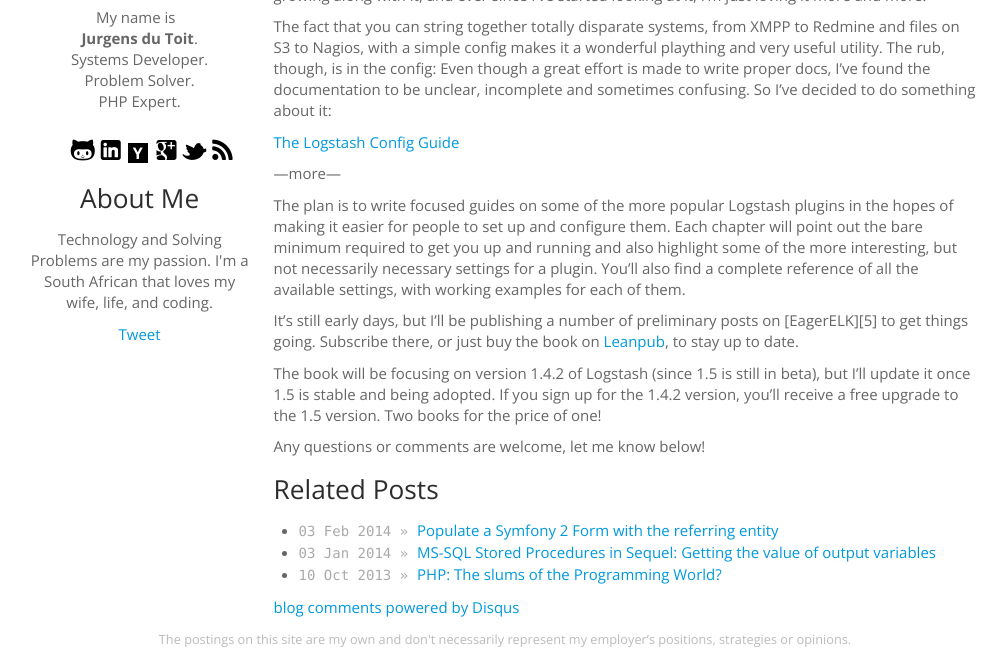
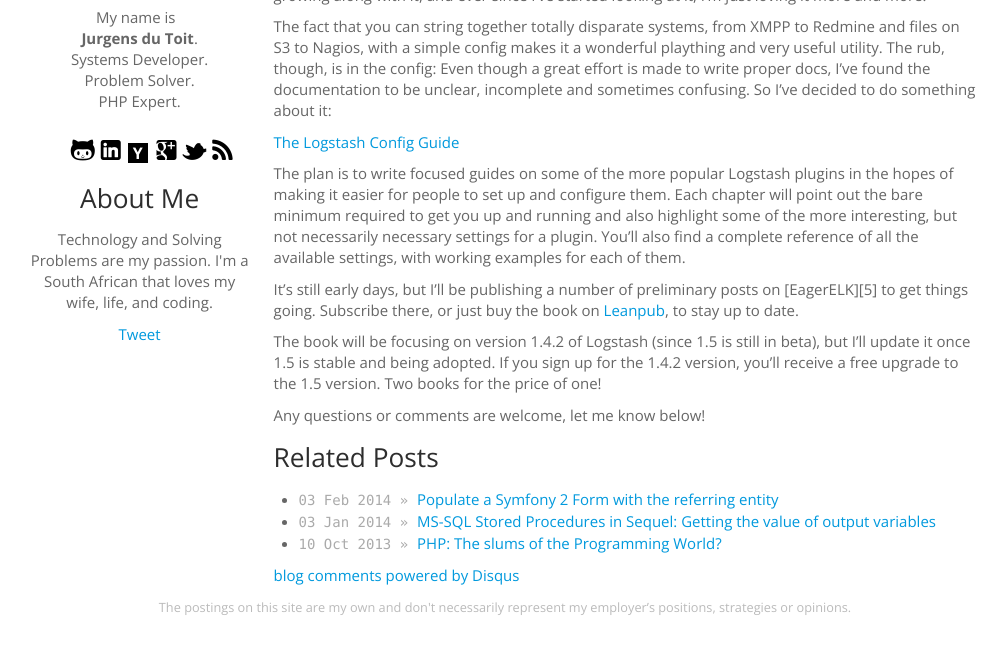
Before and after one commit to jrgns/jrgns.github.com, a Jekyll site: the page built from _posts/2015-01-12-logstash-config-guide.md, in a window 1280 px wide, cut to the strip 256-916 px from the top of the page. Shown: the whole strip, without its empty margins (135-1141 px from the left). Built offline with Jekyll 4.4.1, drawn with Linux system fonts in a browser that asks for light colours; comment, search, counter and statistics services are not loaded.

Commit message:
Fix the separator

```diff
--- a/_posts/2015-01-12-logstash-config-guide.md
+++ b/_posts/2015-01-12-logstash-config-guide.md
@@ -1,6 +1,5 @@
 ---
 layout: post
-excerpt_separator: ---more---
 title: "The Logstash Config Guide"
 categories:
 - blog
@@ -12,7 +11,7 @@ The fact that you can string together totally disparate systems, from XMPP to Re
 
 [The Logstash Config Guide][4]
 
----more---
+<!--break-->
 
 The plan is to write focused guides on some of the more popular Logstash plugins in the hopes of making it easier for people to set up and configure them. Each chapter will point out the bare minimum required to get you up and running and also highlight some of the more interesting, but not necessarily necessary settings for a plugin. You'll also find a complete reference of all the available settings, with working examples for each of them.
 
```
